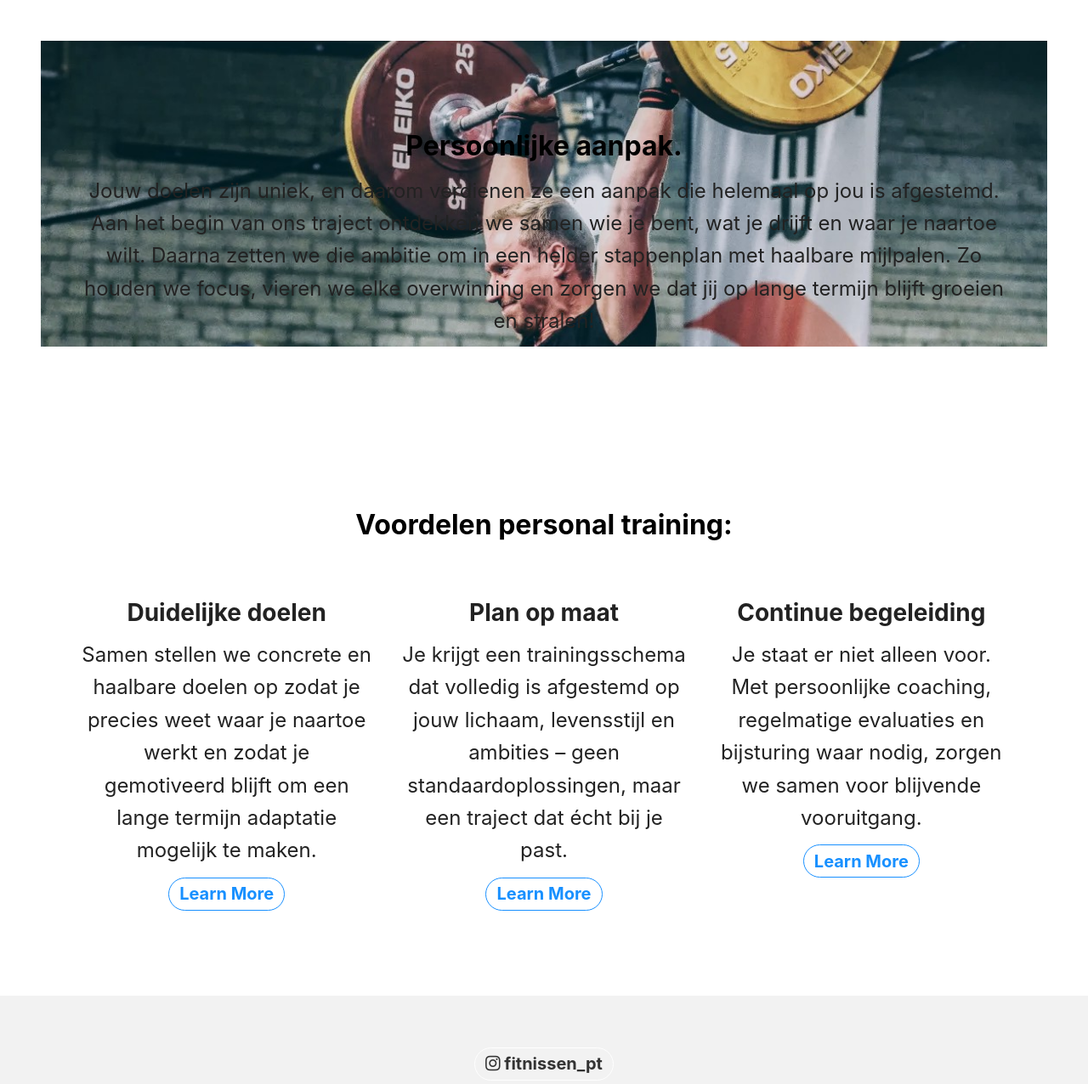
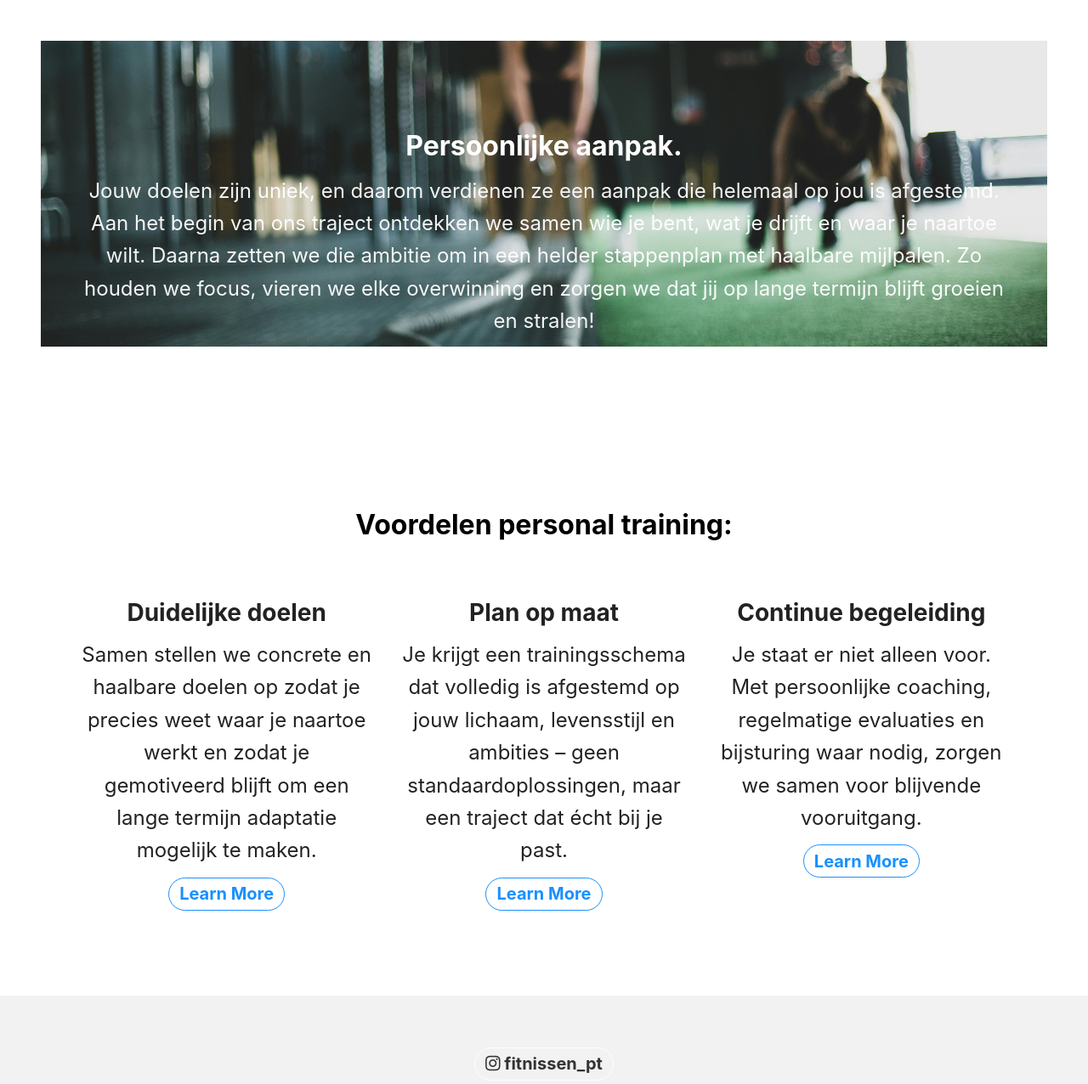
Before and after one commit to TimTools/fitnissen-site, a Jekyll site: the page built from index.html, in a window 1280 px wide. Shown: the part 900-2176 px from the top of the page at 85% size. Built offline with Jekyll 4.4.1, drawn with Linux system fonts in a browser that asks for light colours; nearby versions of some CDN libraries; the list of posts is cut into pages by our own code; grey boxes are pictures that could not be loaded.

Commit message:
change image

```diff
--- a/index.html
+++ b/index.html
@@ -27,7 +27,7 @@ data:
   sections:
     - title: "Persoonlijke aanpak."
       height: 100vh
-      theme: light
+      theme: dark
       type: cover
       excerpt: "Jouw doelen zijn uniek, en daarom verdienen ze een aanpak die helemaal op jou is afgestemd.
         Aan het begin van ons traject ontdekken we samen wie je bent, wat je drijft en waar je naartoe wilt.
@@ -36,7 +36,7 @@ data:
       style: "height: 100vh; display: flex; align-items: center; justify-content: center; text-align: center;"
       background_image:
         gradient: 'linear-gradient(135deg, rgba(34, 139, 87 , .4), rgba(139, 34, 139, .4))'
-        src: "assets/images/persoonlijkeaanpak.jpg"
+        src: "assets/images/training.jpg"
         full_width: true
         style: "background-size: cover; background-position: center center;"
 
```
Also changed, not shown: assets/images/training.jpg (added).
